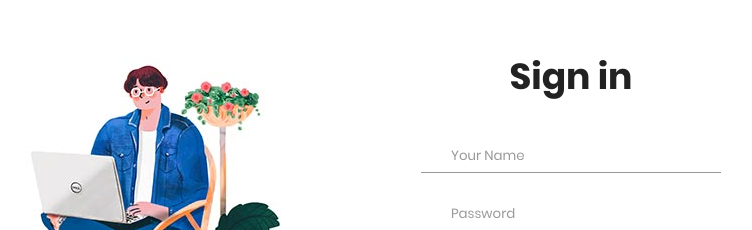
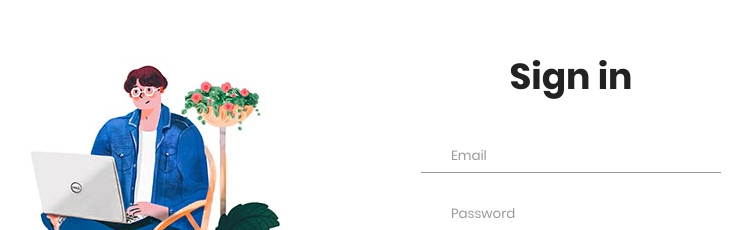
Before and after one commit to BrManga/CRM-APP-FE, a React (Create React App) app: page / in a window 1280 px wide. Shown: the part 119-349 px from the top of the page, without its empty margins (279-1031 px from the left). Built offline with nearby package versions, Linux system fonts and the light colour scheme.

Commit message:
signin part connected

```diff
--- a/src/components/Auth/Signin.js
+++ b/src/components/Auth/Signin.js
@@ -20,26 +20,31 @@ function Signin() {
 
             <div class="signin-form">
               <h2 class="form-title">Sign in</h2>
-              <form method="POST" class="register-form" id="login-form">
+              <form
+                method="POST"
+                action="http://localhost:5000/api/auth/login"
+                class="register-form"
+                id="login-form"
+              >
                 <div class="form-group">
-                  <label for="your_name">
+                  <label for="email">
                     <i class="zmdi zmdi-account material-icons-name"></i>
                   </label>
                   <input
-                    type="text"
-                    name="your_name"
-                    id="your_name"
-                    placeholder="Your Name"
+                    type="email"
+                    name="email"
+                    id="email"
+                    placeholder="Email"
                   />
                 </div>
                 <div class="form-group">
-                  <label for="your_pass">
+                  <label for="pass">
                     <i class="zmdi zmdi-lock"></i>
                   </label>
                   <input
                     type="password"
-                    name="your_pass"
-                    id="your_pass"
+                    name="pass"
+                    id="pass"
                     placeholder="Password"
                   />
                 </div>
```
